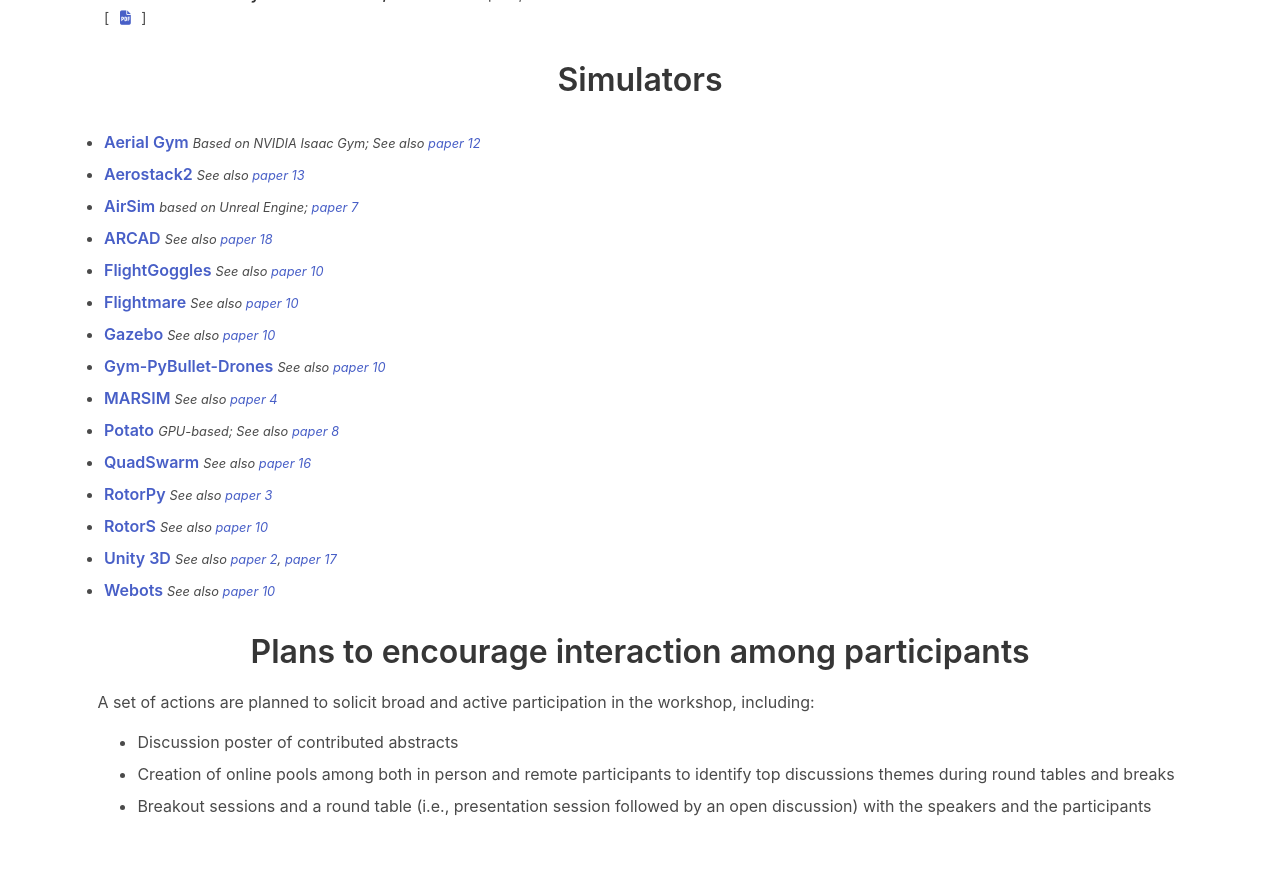
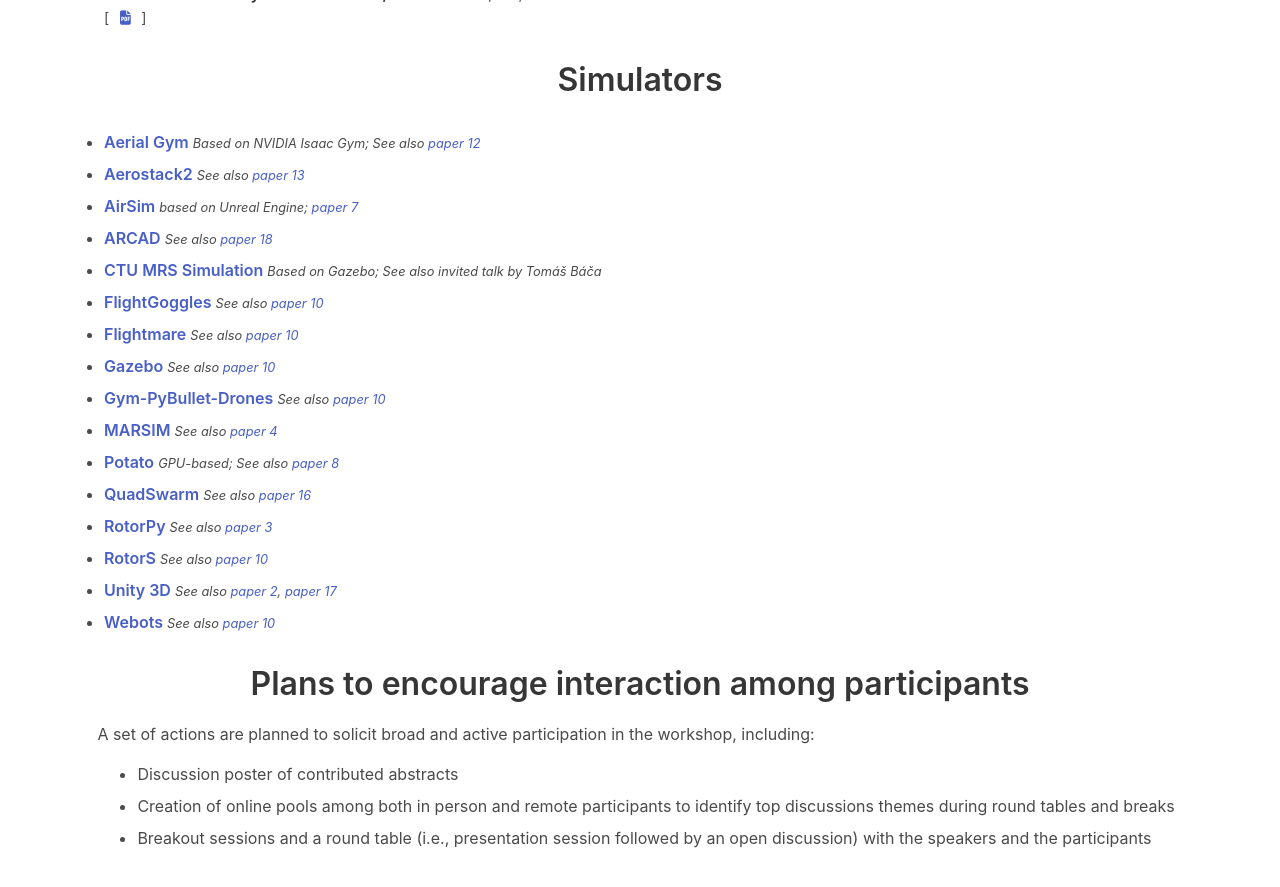
Before and after one commit to IMRCLab/workshop-uav-sims-icra2023, a Jekyll site: the page built from index.html, in a window 1280 px wide and 900 px high, scrolled down 3262 px. Shown: the top 887 px of the window. Built offline with Jekyll 4.4.1, drawn with Linux system fonts in a browser that asks for light colours.

Commit message:
add CTU MRS sim

```diff
--- a/_data/sims.yml
+++ b/_data/sims.yml
@@ -13,6 +13,10 @@
 - name: ARCAD
   url: https://github.com/keipour/aircraft-simulator-matlab
   notes: See also <a href="papers/RS4UAVs_paper_18.pdf">paper 18</a>
+
+- name: CTU MRS Simulation
+  url: https://github.com/ctu-mrs/simulation
+  notes: Based on Gazebo; See also invited talk by Tomáš Báča
 
 - name: FlightGoggles
   url: https://flightgoggles.mit.edu/
```
